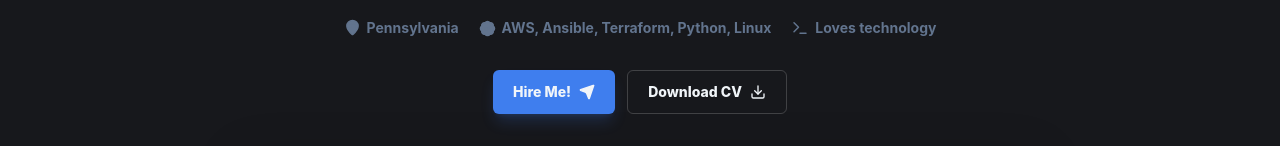
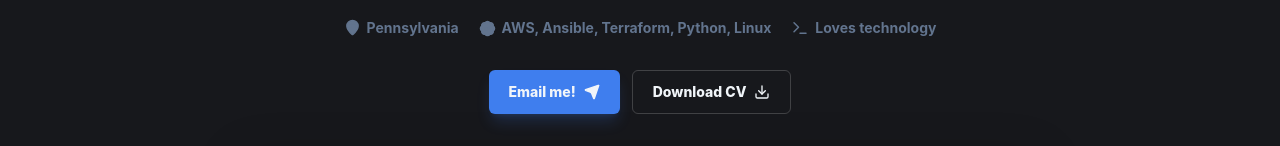
Before and after one commit to dboyza/portfolio-website, a React (Vite) app: page / in a window 1280 px wide. Shown: the part 358-504 px from the top of the page. Built offline with nearby package versions, Linux system fonts and the light colour scheme.

Commit message:
Update hero email CTA label

```diff
--- a/src/sections/Hero.tsx
+++ b/src/sections/Hero.tsx
@@ -52,7 +52,7 @@ const Hero = () => {
             href="#contact"
             className="inline-flex h-11 min-w-28 items-center justify-center gap-2 rounded-md bg-signal-500 px-5 text-sm font-extrabold text-white shadow-lg shadow-signal-500/20 transition hover:bg-signal-400"
           >
-            Hire Me!
+            Email me!
             <Send size={16} fill="currentColor" />
           </a>
           <a
```
